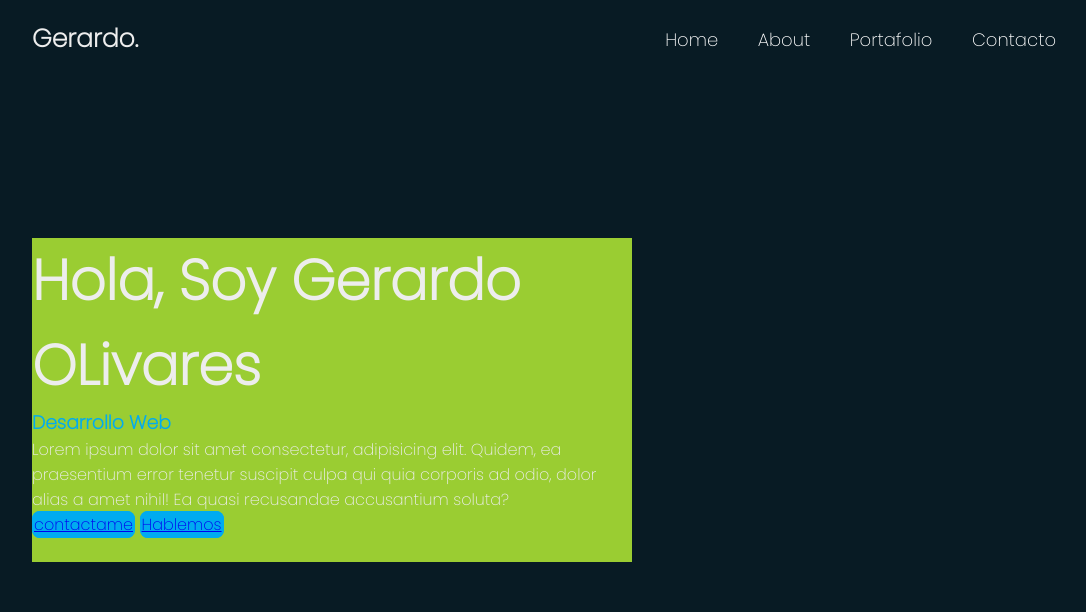
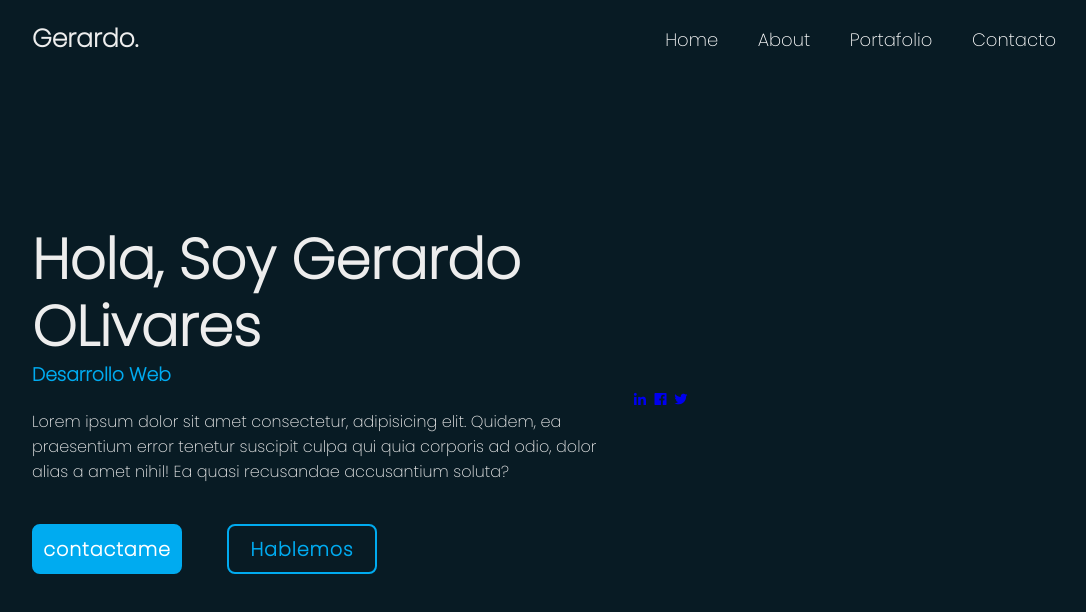
Before and after one commit to OSGERARDO/Portafolio, a plain HTML site: page index.html in a window 1280 px wide. Shown: the whole page, without its empty margins (96-1182 px from the left). Drawn offline with nearby package versions, Linux system fonts and the light colour scheme.

Commit message:
changes styles

```diff
--- a/index.html
+++ b/index.html
@@ -5,6 +5,7 @@
     <meta name="viewport" content="width=device-width, initial-scale=1.0">
     <title>Gerardo Olivares</title>
     <link rel="stylesheet" href="style.css">
+    <link href='https://unpkg.com/boxicons@2.1.4/css/boxicons.min.css' rel='stylesheet'>
 </head>
 <body>
 
@@ -28,7 +29,11 @@
                 <a href="#">Hablemos</a>
             </div>
         </div>
-
+<div class="home-sci">
+    <a href="#"><i class='bx bxl-linkedin'></i></a>
+    <a href="#"><i class='bx bxl-facebook-square'></i></a>
+    <a href="#"><i class='bx bxl-twitter'></i></a>
+</div>
 
     </section>
 </body>
--- a/style.css
+++ b/style.css
@@ -53,12 +53,13 @@ body {
     padding: 0 10%;
 }
 .home-content {
-    background: yellowgreen;
+    background: transparent;
     max-width: 600px;
 }
 .home-content h1 {
     font-size: 56px;
     font-weight: 700;
+    line-height: 1.2;
 }
 
 .home-content h3 {
@@ -69,19 +70,72 @@ body {
 
 .home-content p {
     font-size: 16px;
+    margin: 20px 0 40px;
 
 }
 
 .home-content .btn-box {
+    display: flex;
+    justify-content: space-between;
 width: 345px;
 height: 50px;
-background: yellowgreen;
 }
 
 .btn-box a {
+    position:relative;
+    display: inline-flex;
+    justify-content: center;
+    align-items: center;
     width: 150px;
     height: 100%;
     background: #00abf0;
     border: 2px solid #00abf0;
     border-radius: 8px;
+    font-size: 19px;
+    color: rgb(255, 255, 255);
+    text-decoration: none;
+    font-weight: 600;
+    letter-spacing: 1px;
+    z-index: 1;
+    overflow: hidden;
+    transition: .5s;
 }
+
+.btn-box a:hover{
+color: #00abf0;
+}
+
+
+
+.btn-box a:nth-child(2) {
+    background: transparent;
+    color: #00abf0;
+}
+
+.btn-box a:nth-child(2):hover{
+    color: #fdfdfd;
+}
+
+.btn-box a:nth-child(2)::before {
+    background: #00abf0;
+}
+
+
+
+
+
+.btn-box a::before {
+    content:'';
+    position: absolute;
+    top: 0;
+    left: 0;
+    width: 0%;
+    height: 100%;
+    background: #081b29;
+    z-index: -1;
+    transition: .5s;
+}
+
+.btn-box a:hover:before{
+    width: 100%;
+}
```
